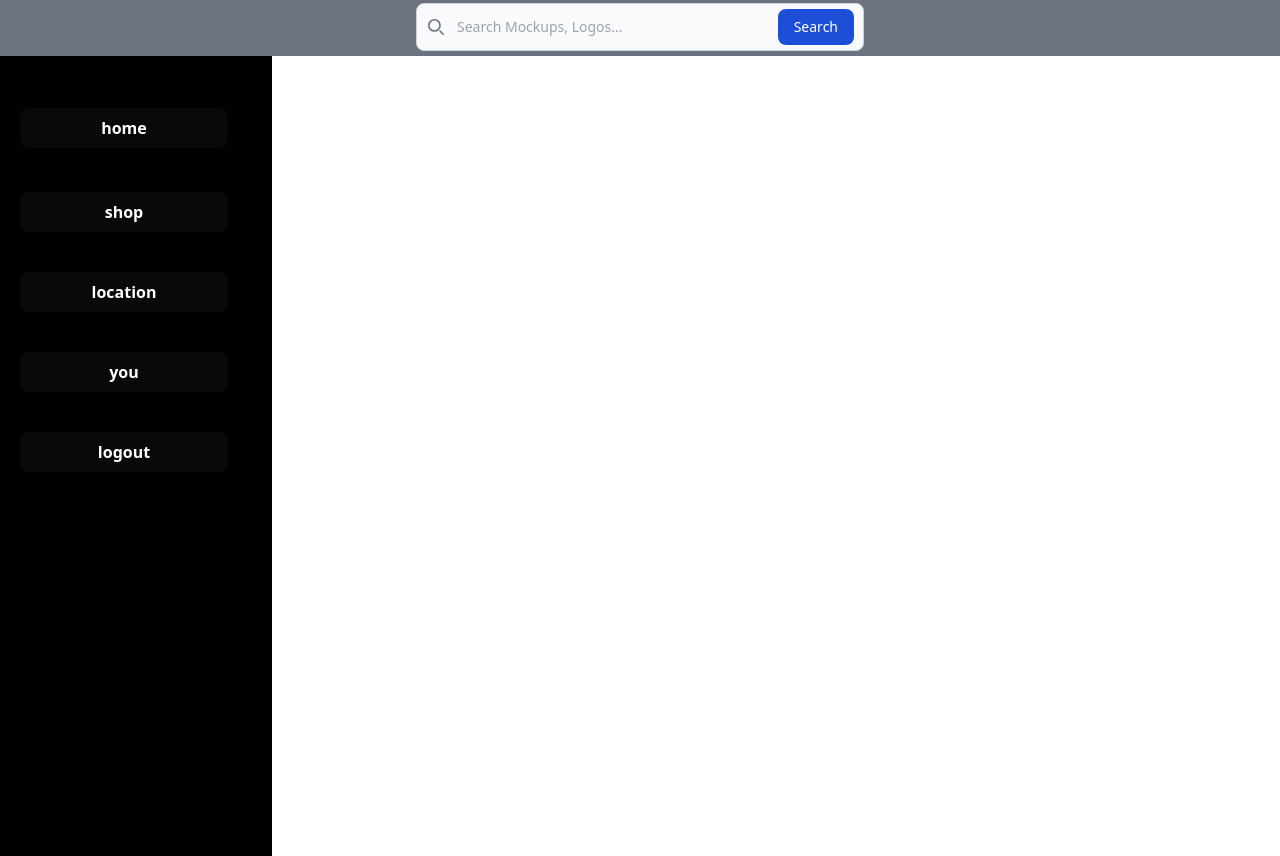
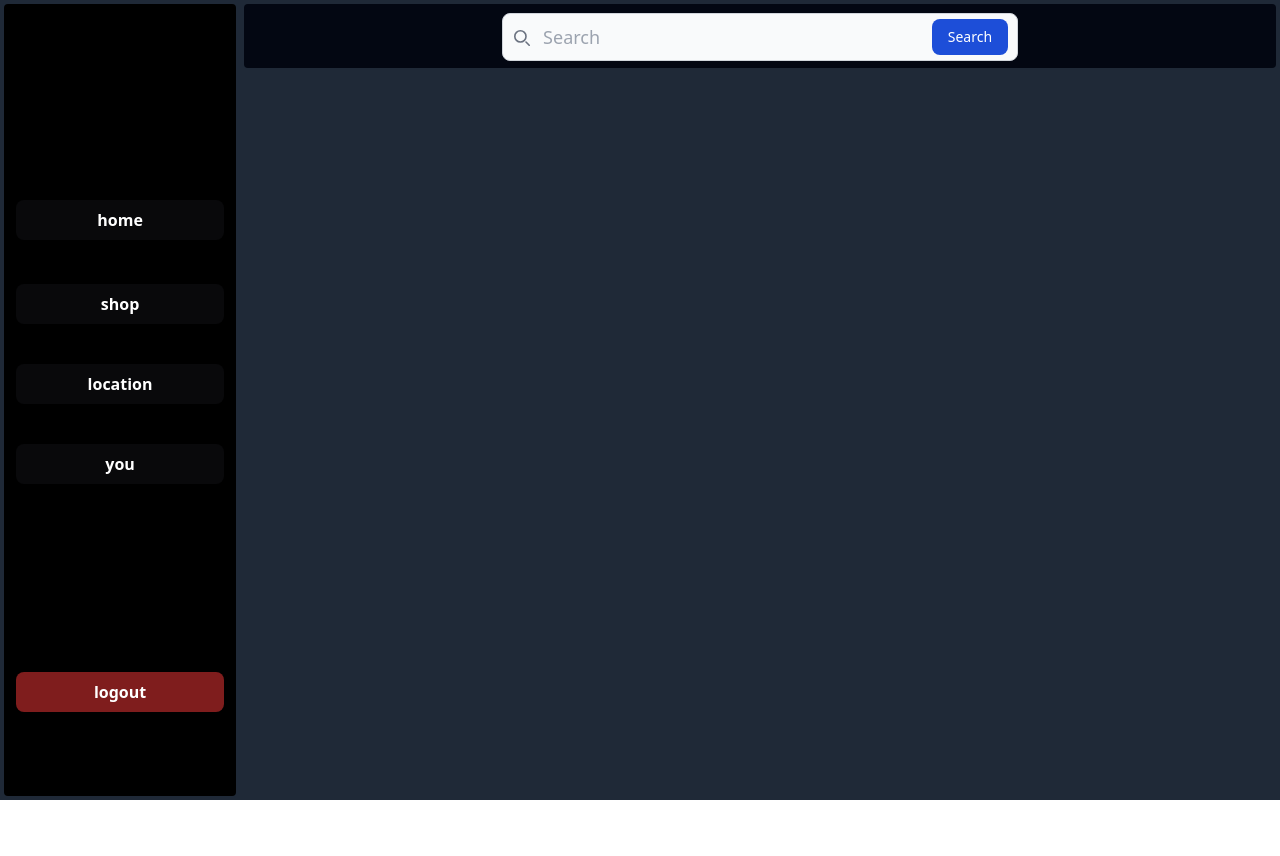
Before and after one commit to VinshMachado/fodhub, a Next.js app in the folder foodhub/: page /home in a window 1280 px wide. After the commit the page ends 800 px from the top, so only its background shows below. Built offline with nearby package versions, Linux system fonts and the light colour scheme.

Commit message:
home page update

```diff
--- a/foodhub/pages/home.tsx
+++ b/foodhub/pages/home.tsx
@@ -2,9 +2,30 @@ import React from "react";
 
 const home = () => {
   return (
-    <div>
-      <div className="bg-gray-500 h-14">
-        <form className="max-w-md mx-auto">
+    <div className="h-screen w-screen  flex bg-gray-800">
+      <div className=" hidden bg-black w-72 flex items-center m-1  justify-center h-auto rounded-sm  text-white sm:block ">
+        <div className="rounded flex flex-col items-center justify-center space-y-10 mt-48">
+          <button className="bg-zinc-950  w-[13rem] h-10 rounded-lg my-1 font-bold hover:text-black hover:bg-white">
+            home
+          </button>
+          <button className="bg-zinc-950 w-[13rem] h-10 rounded-lg my-1 font-bold hover:bg-white hover:text-black">
+            shop
+          </button>
+          <button className="bg-zinc-950 w-[13rem] h-10 rounded-lg my-1 font-bold hover:bg-white hover:text-black">
+            location
+          </button>
+          <button className="bg-zinc-950 w-[13rem] h-10 rounded-lg my-1 font-bold hover:bg-white hover:text-black">
+            you
+          </button>
+          <div className="h-ful  flex justify-center items-center w-full pt-36">
+            <button className="bg-red-900  w-[13rem] h-10 rounded-lg my-1 font-bold hover:bg-white hover:text-black">
+              logout
+            </button>
+          </div>
+        </div>
+      </div>
+      <div className="bg-gray-950 h-16 w-full  m-1 flex items-center justify-center rounded-sm">
+        <form className="w-1/2  sm:w-1/2 mt-1">
           <label className="mb-2 text-sm font-medium text-gray-900 sr-only dark:text-white">
             Search
           </label>
@@ -30,8 +51,8 @@ const home = () => {
               <input
                 type="search"
                 id="default-search"
-                className="block w-full h-12 p-4 ps-10 text-sm text-gray-900 border border-gray-300 rounded-lg bg-gray-50 focus:ring-blue-500 focus:border-blue-500 dark:bg-gray-700 dark:border-gray-600 dark:placeholder-gray-400 dark:text-white dark:focus:ring-blue-500 dark:focus:border-blue-500"
-                placeholder="Search Mockups, Logos..."
+                className="block w-full h-12 p-4 ps-10 text-lg text-gray-900 border border-gray-300 rounded-lg bg-gray-50 focus:ring-blue-500 focus:border-blue-500 dark:bg-gray-700 dark:border-gray-600 dark:placeholder-gray-400 dark:text-white dark:focus:ring-blue-500 dark:focus:border-blue-500"
+                placeholder="Search "
                 required
               />
               <div className="pt-1">
@@ -46,27 +67,7 @@ const home = () => {
           </div>
         </form>
       </div>
-      <div>
-        <div className="bg-black w-[17rem] h-screen pl-5 pt-12 text-white">
-          <div className="rounded flex flex-col space-y-10">
-            <button className="bg-zinc-950 w-[13rem] h-10 rounded-lg my-1 font-bold hover:text-black hover:bg-white">
-              home
-            </button>
-            <button className="bg-zinc-950 w-[13rem] h-10 rounded-lg my-1 font-bold hover:bg-white hover:text-black">
-              shop
-            </button>
-            <button className="bg-zinc-950 w-[13rem] h-10 rounded-lg my-1 font-bold hover:bg-white hover:text-black">
-              location
-            </button>
-            <button className="bg-zinc-950 w-[13rem] h-10 rounded-lg my-1 font-bold hover:bg-white hover:text-black">
-              you
-            </button>
-            <button className="bg-zinc-950 w-[13rem] h-10 rounded-lg my-1 font-bold hover:bg-white hover:text-black">
-              logout
-            </button>
-          </div>
-        </div>
-      </div>
+      <div></div>
     </div>
   );
 };
```
